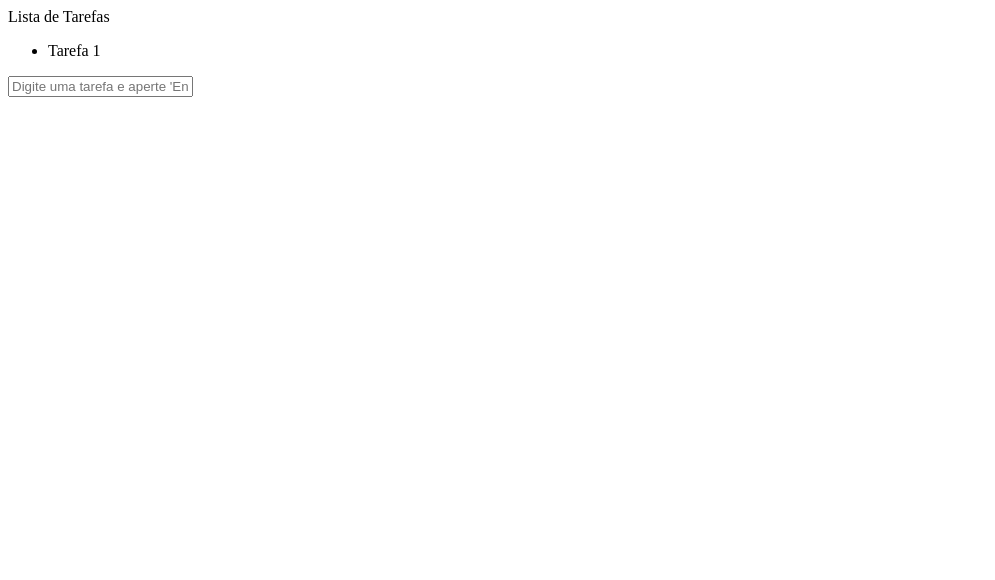
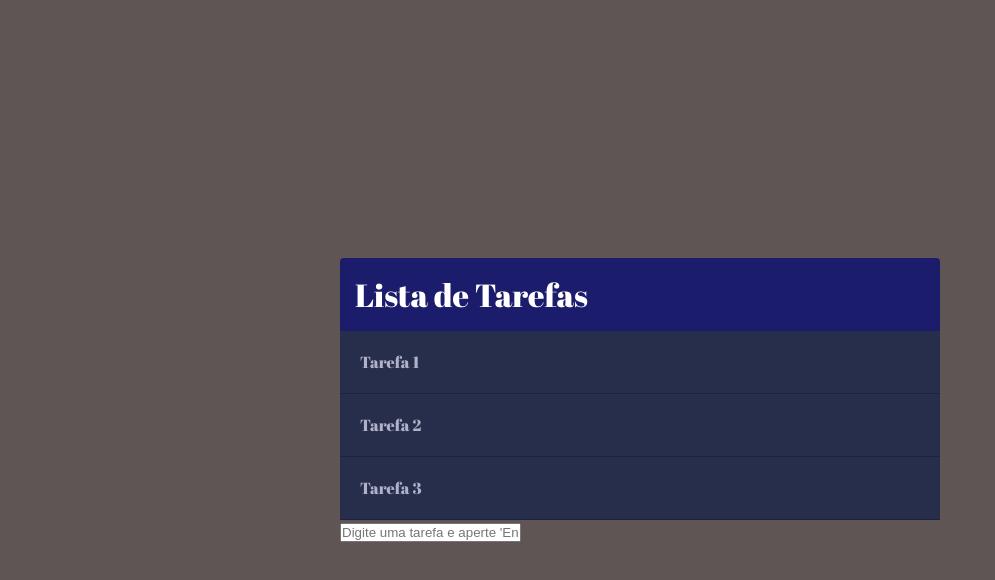
Before and after one commit to jesseprogran/lista-de-tarefas, a plain HTML site: page index.html in a window 1280 px wide. Shown: the whole page, without its empty margins (0-995 px from the left). Drawn offline with Linux system fonts and the light colour scheme.

Commit message:
realizando a parte de css

```diff
--- a/index.html
+++ b/index.html
@@ -20,6 +20,22 @@
           </label>
           <buttton class="remove"></buttton>
         </li>
+
+        <li>
+          <div class="check"></div>
+          <label class="task">
+            Tarefa 2
+          </label>
+          <buttton class="remove"></buttton>
+        </li>
+
+        <li>
+          <div class="check"></div>
+          <label class="task">
+            Tarefa 3
+          </label>
+          <buttton class="remove"></buttton>
+        </li>
       </ul>
     </section>
 
--- a/style.css
+++ b/style.css
@@ -0,0 +1,48 @@
+@import url('https://fonts.googleapis.com/css2?family=Abril+Fatface&display=swap');
+@import url('https://fonts.googleapis.com/css2?family=Abril+Fatface&family=Dancing+Script:wght@500;600;700&display=swap');
+
+
+* {
+  margin: 0;
+  padding: 0;
+}
+
+body {
+  display: flex;
+  justify-content: center;
+  flex-direction: column;
+  align-items: center;
+  height: 100vh;
+  font-size: 16px;
+  background: #605555;
+  font-family: 'Abril Fatface', cursive;
+}
+
+.todoList {
+  width: 100%;
+  max-width: 600px;
+}
+
+.todoList header {
+  border-top-left-radius: 4px;
+  border-top-right-radius: 4px;
+  padding: 15px;
+  background-color: rgb(28, 28, 108);
+  color: #fff;
+  font-size: 2em;
+}
+
+.wrapper-list ul.list li {
+  list-style: none;
+  margin: 0;
+  padding: 0;
+}
+
+.wrapper-list ul.list li {
+  background-color: #262e4c;
+  border-bottom: 1px solid #1c2340;
+  color: #b1b2c9;
+  display: flex;
+  align-items: center;
+  padding: 20px;
+}
```
